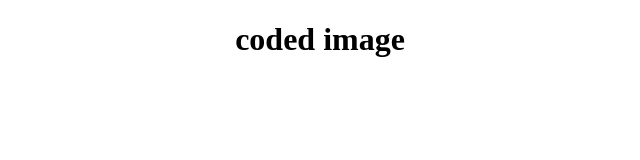
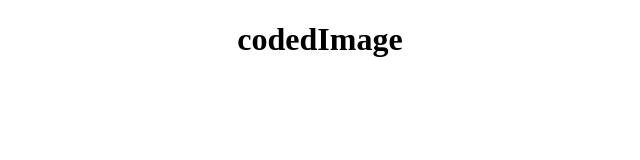
Before and after one commit to AlanAdamson/alanadamson.github.io, a plain HTML site: page index.html in a window 1280 px wide. Shown: the full height of the page, 320-960 px from the left. Drawn offline with Linux system fonts and the light colour scheme.

Commit message:
updated index

```diff
--- a/index.html
+++ b/index.html
@@ -3,13 +3,13 @@
   <head>
     <meta charset="utf-8">
     <link rel="stylesheet" href="style.css" />
-    <title>coded image</title>
+    <title>codedImage</title>
   </head>
   <body>
     <div class="wrapper">
       <header>
         <div class="logo">
-          <h1 class="logo-text">coded image</h1>
+          <h1 class="logo-text">codedImage</h1>
         </div>
         <!-- <nav class="nav">
           <a class="nav-link" href="./">Home</a>
```
